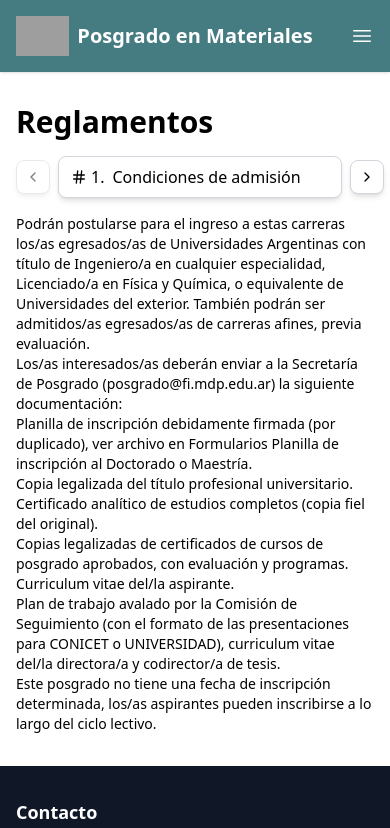
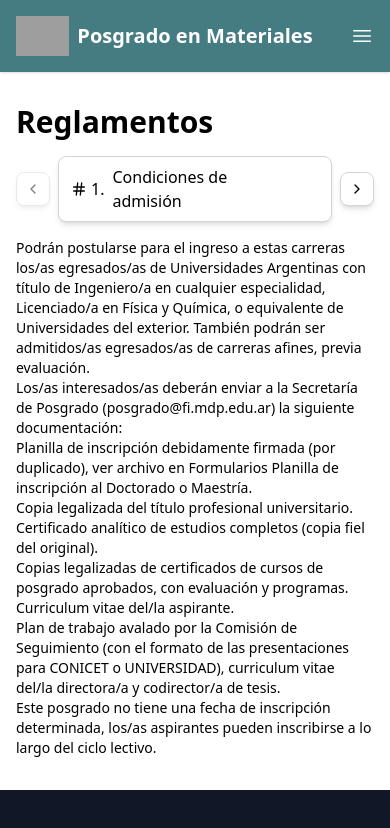
Before and after one commit to javijec/PosMat, a React (Vite) app: page /rules in a window 390 px wide. Shown: the top 828 px of the page. Built offline with nearby package versions, Linux system fonts and the light colour scheme; grey boxes are pictures that could not be loaded.

Commit message:
feat: enhance Rules component to improve title and section display with responsive line clamping

```diff
--- a/src/components/Rules/Rules.jsx
+++ b/src/components/Rules/Rules.jsx
@@ -26,7 +26,7 @@ const Rules = () => {
   return (
     <div className="max-w-7xl mx-auto px-4 py-8">
       {/* Title */}
-      <h1 className="text-3xl md:text-4xl font-bold mb-4">{rulesContent.title}</h1>
+      <h1 className="text-3xl md:text-4xl font-bold mb-4 break-words">{rulesContent.title}</h1>
       {/* Navigation with previous and next buttons and a unified Listbox */}
       <div className="flex items-center space-x-2">
         <button
@@ -43,7 +43,7 @@ const Rules = () => {
                 <Hash className="w-4 h-4 mr-1" />
                 <span className="font-medium">{selectedIndex + 1}.</span>
               </div>
-              <span className="block truncate">{selectedSection.title}</span>
+              <span className="block line-clamp-2 md:line-clamp-none">{selectedSection.title}</span>
             </div>
           </Listbox.Button>
           <Listbox.Options
@@ -65,7 +65,7 @@ const Rules = () => {
                   <div className="flex items-center">
                     <Hash className="w-4 h-4 mr-1" />
                     <span className={classNames(selected ? "font-medium" : "font-normal")}>{index + 1}.</span>
-                    <span className="ml-2 block truncate">{section.title}</span>
+                    <span className="ml-2 block line-clamp-2 md:line-clamp-none">{section.title}</span>
                   </div>
                 )}
               </Listbox.Option>
```
